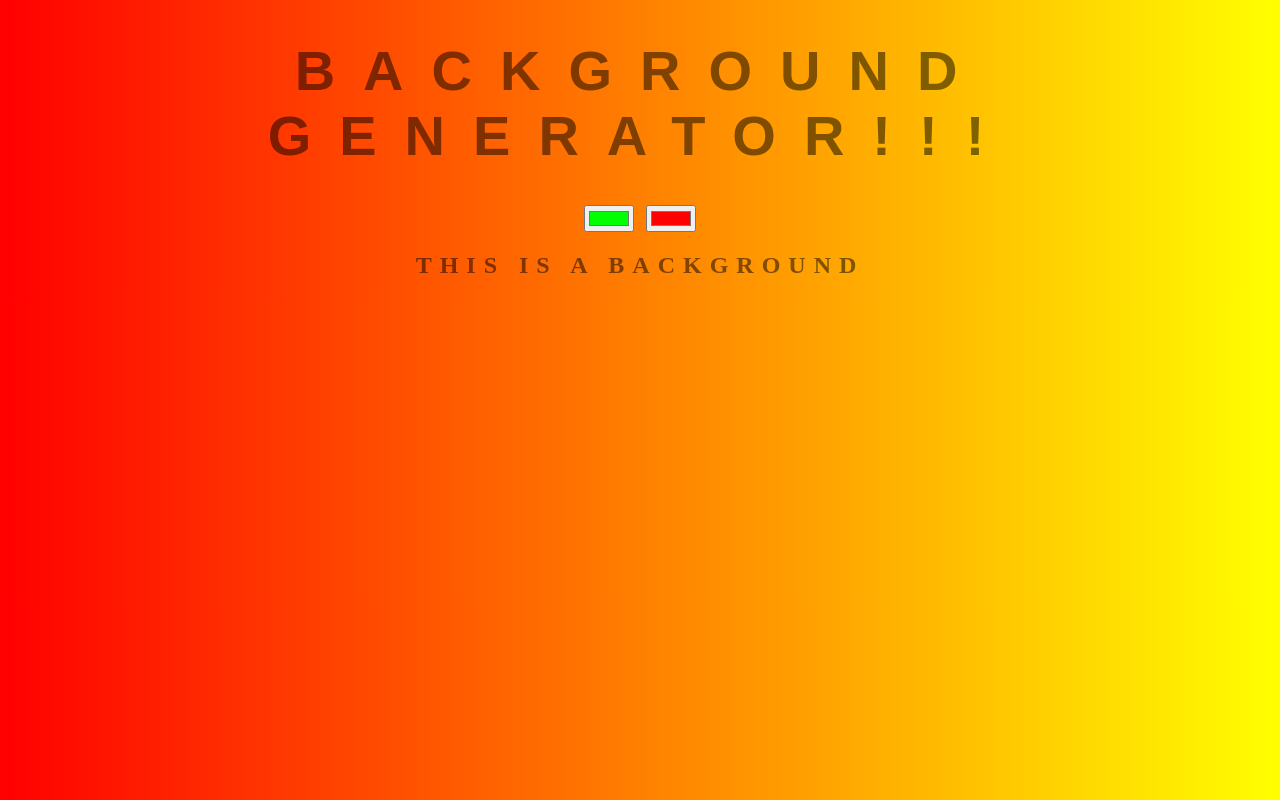
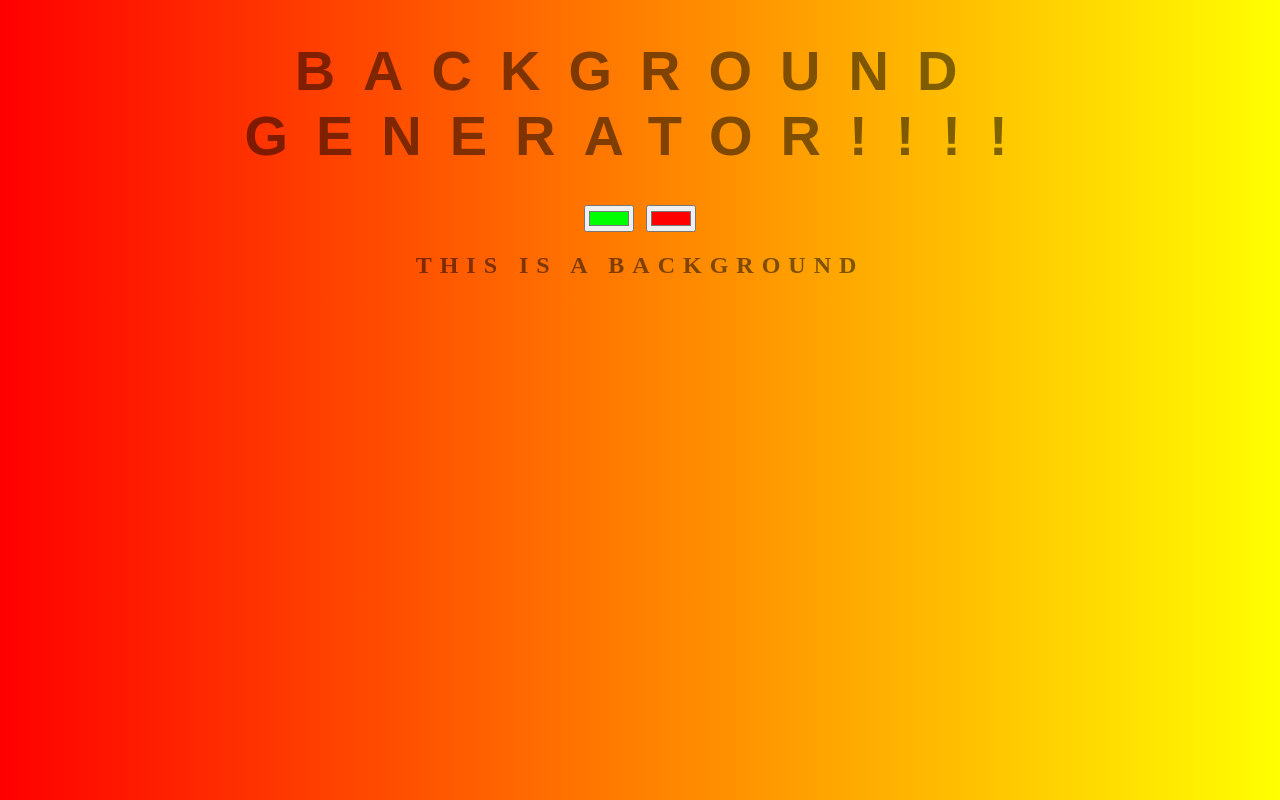
Before and after one commit to kasia66williams/background-generator, a plain HTML site: page index.html in a window 1280 px wide. Drawn offline with Linux system fonts and the light colour scheme.

Commit message:
adding 4 exclamation marks

```diff
--- a/index.html
+++ b/index.html
@@ -5,7 +5,7 @@
 	<link rel="stylesheet" type="text/css" href="style.css">
 </head>
 <body id="gradient">
-	<h1>Background Generator!!!</h1>
+	<h1>Background Generator!!!!</h1>
 	<input class="color1" type="color" name="color1" value="#00ff00">
 	<input class="color2" type="color" name="color2" value="#ff0000">
 	<h2>This is a background</h2>
```
